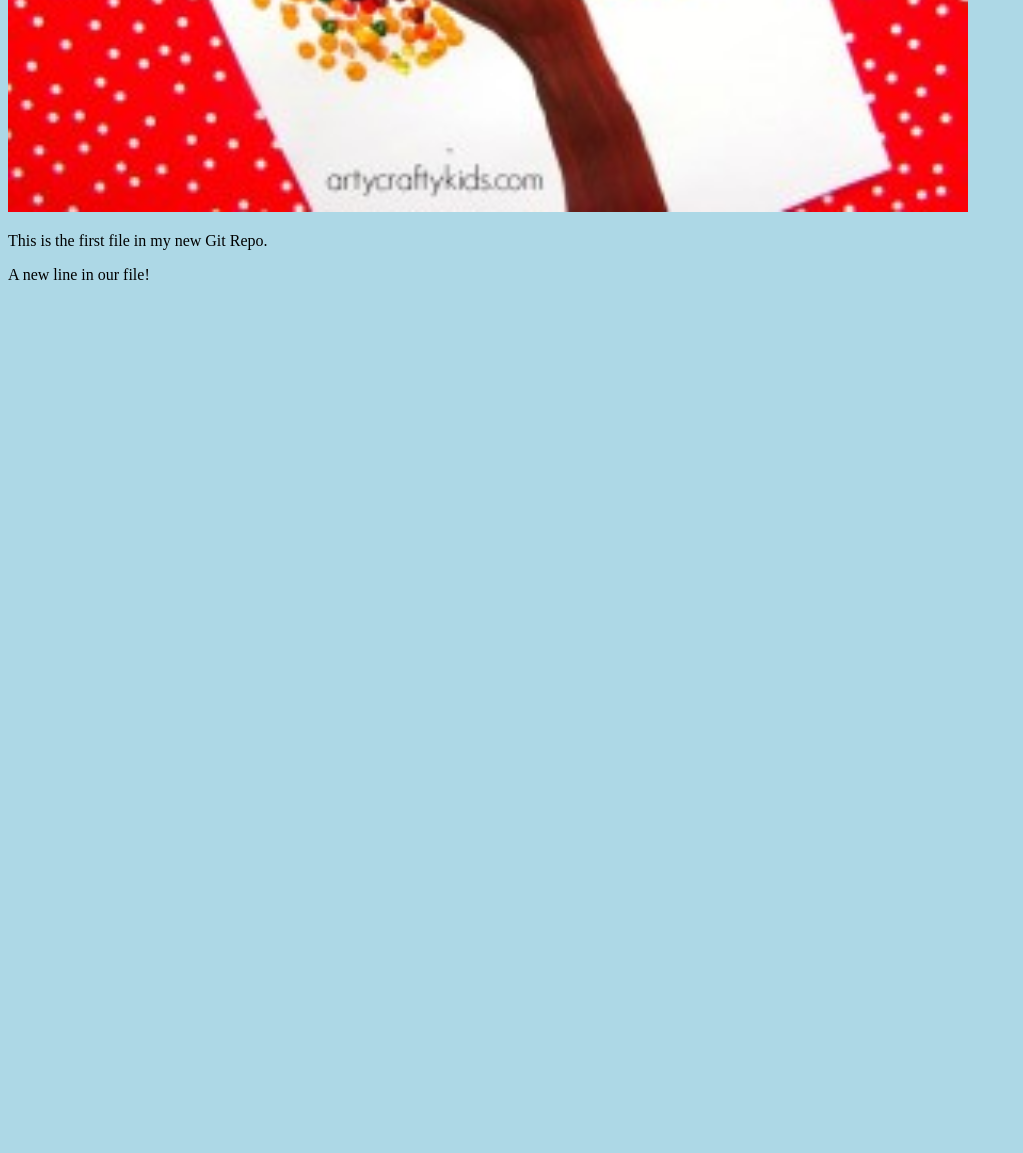
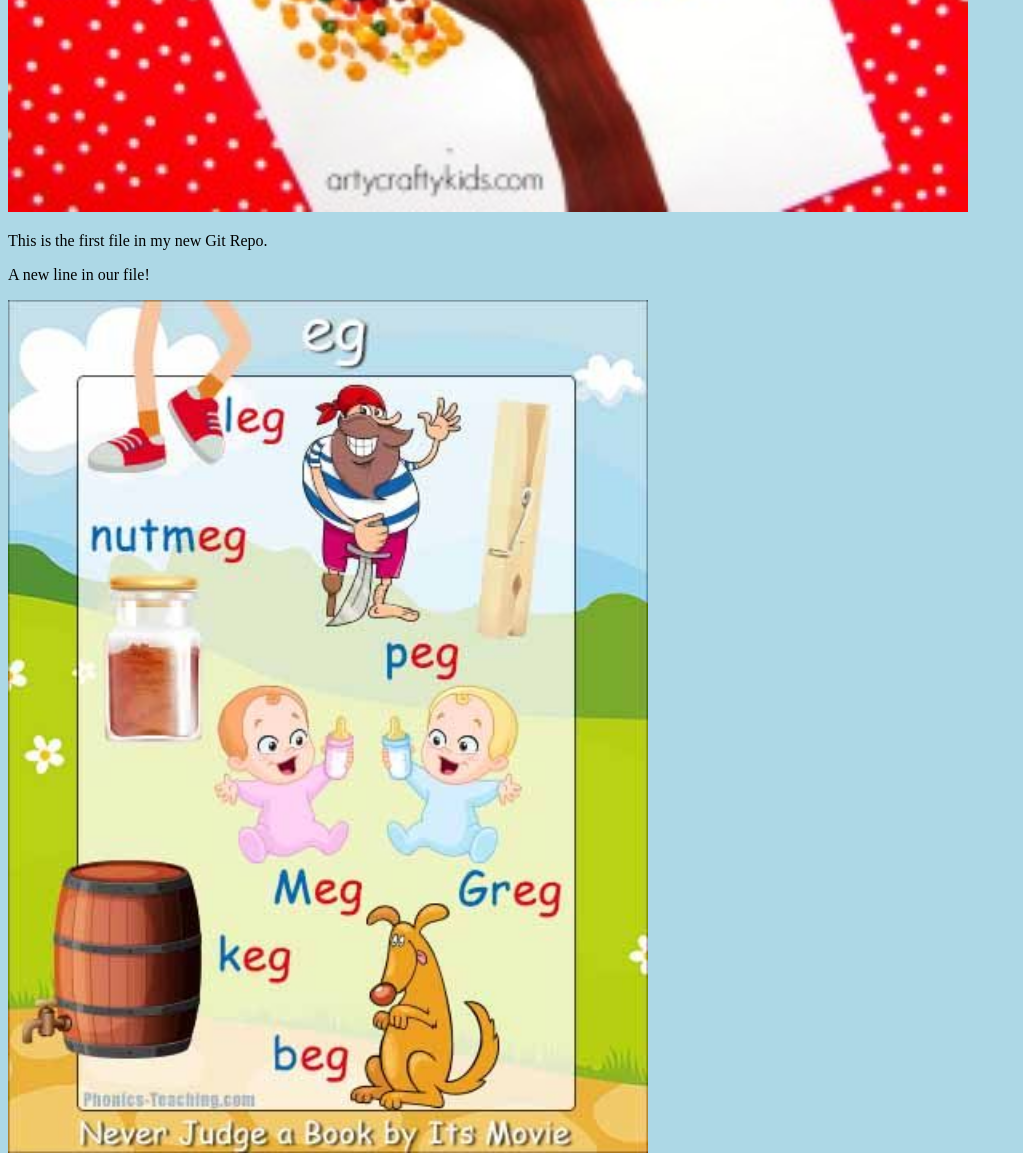
Before and after one commit to FAZYCP/hello-world, a plain HTML site: page index.html in a window 1280 px wide. Shown: the part 533-1686 px from the top of the page, without its empty margins (0-1023 px from the left). Before the commit the page ends 833 px from the top, so only its background shows below. Drawn offline with Linux system fonts and the light colour scheme.

Commit message:
added new image

```diff
--- a/index.html
+++ b/index.html
@@ -11,6 +11,7 @@
   style="width:100%;max-width:960px"></div>
 <p>This is the first file in my new Git Repo.</p>
 <p>A new line in our file!</p>
+<div><img src="eg.jpg" alt="Hello Git" style="width:100%;max-width:640px"></div>
 
 
 </body>
```
Also changed, not shown: eg.jpg (added).
